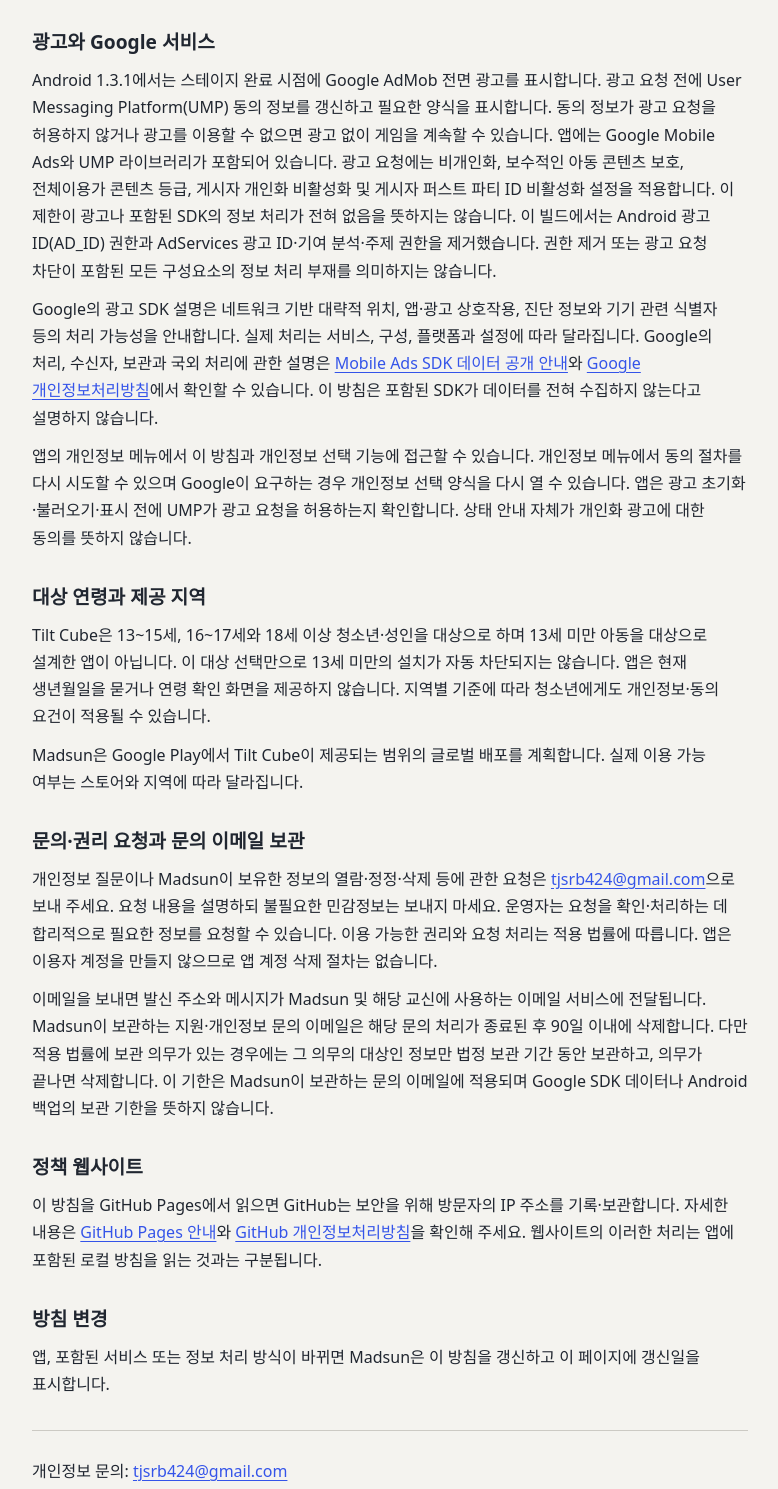
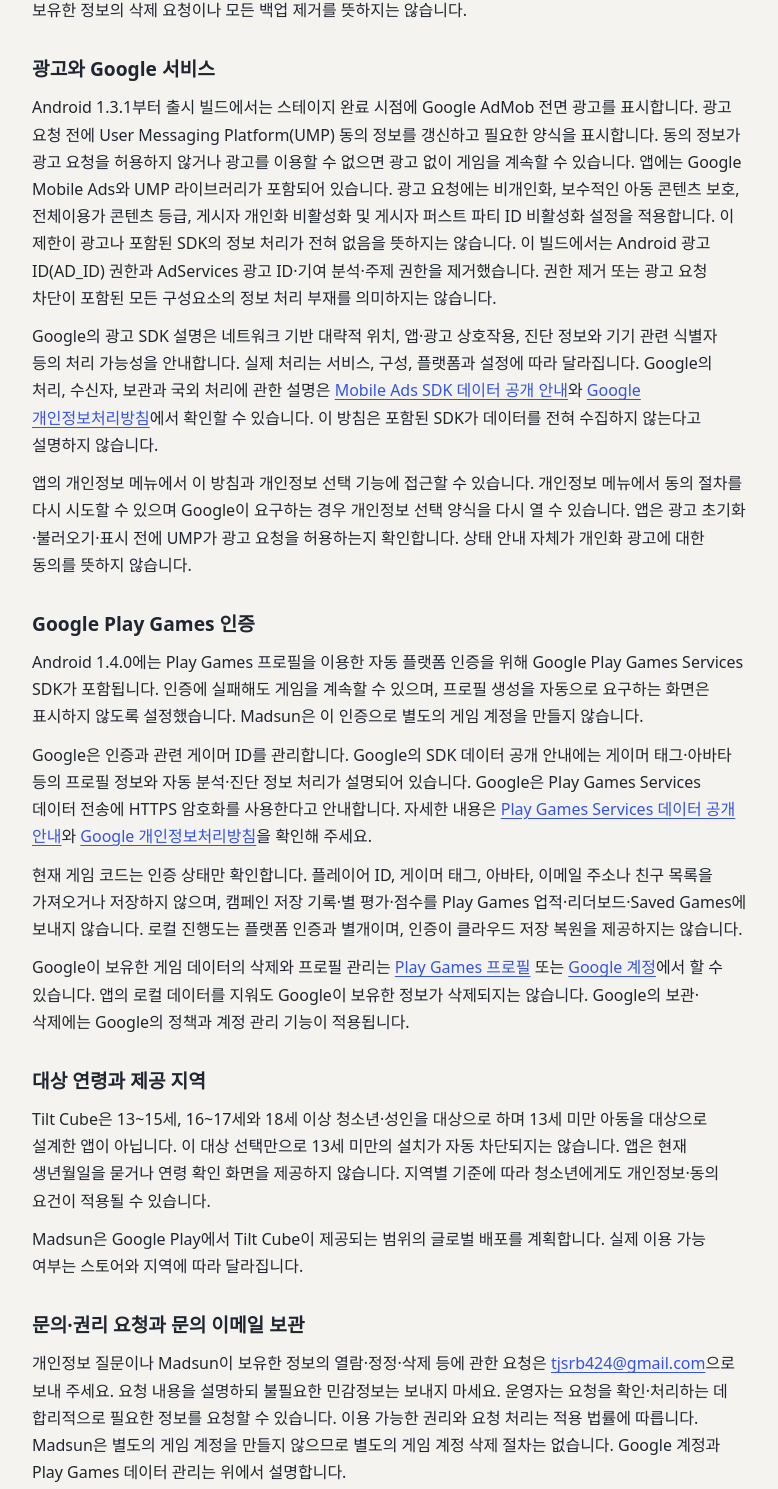
Before and after one commit to tjsrb424/madsun-privacy, a plain HTML site: page ko.html in a window 1280 px wide. Shown: the part 786-2275 px from the top of the page, without its empty margins (250-1028 px from the left). Drawn offline with Linux system fonts and the light colour scheme.

Commit message:
Update ko privacy policy for Play Games authentication

```diff
--- a/ko.html
+++ b/ko.html
@@ -25,22 +25,27 @@
 <main>
 <p class="eyebrow">Madsun · Tilt Cube</p>
 <h1>개인정보처리방침</h1>
-<p class="meta">시행일: 2026년 10월 27일<br>최종 갱신일: 2026년 11월 11일<br>앱: Tilt Cube · Android 패키지: <code>com.madsun.tiltpuzzle</code><br>운영자: 대한민국의 개인 개발 브랜드 Madsun<br>문의: <a href="mailto:tjsrb424@gmail.com">tjsrb424@gmail.com</a></p>
+<p class="meta">시행일: 2026년 10월 27일<br>최종 갱신일: 2026년 11월 17일<br>앱: Tilt Cube · Android 패키지: <code>com.madsun.tiltpuzzle</code><br>운영자: 대한민국의 개인 개발 브랜드 Madsun<br>문의: <a href="mailto:tjsrb424@gmail.com">tjsrb424@gmail.com</a></p>
 <section><h2>앱 소개</h2>
-<p>이 방침은 Tilt Cube의 정보 처리 방식을 설명합니다. 앱에는 계정 가입·로그인이 없으며 Madsun이 운영하는 온라인 게임 저장 서비스도 없습니다. 플레이 중 이름, 이메일 주소, 연락처, 사진 또는 마이크 녹음을 제출하도록 요구하지 않습니다. 포함된 제3자 서비스는 아래에서 별도로 설명합니다.</p></section>
+<p>이 방침은 Tilt Cube의 정보 처리 방식을 설명합니다. Madsun은 별도의 게임 계정 가입이나 온라인 게임 저장 서비스를 제공하지 않습니다. Android 1.4.0에는 아래에서 설명하는 Google Play Games 플랫폼 인증이 포함됩니다. 플레이 중 이름, 이메일 주소, 연락처, 사진 또는 마이크 녹음을 Madsun에 제출하도록 요구하지 않습니다. 포함된 제3자 서비스는 아래에서 별도로 설명합니다.</p></section>
 <section><h2>게임 진행·설정과 백업</h2>
 <p>앱은 진행 상황, 해금한 단계, 최고 회전 수와 언어 선호를 로컬에 저장합니다. 일부 진행·설정은 Android Preferences에도 로컬 사본으로 보관합니다. 표시 언어 선택에 앱·기기의 언어 선호를 사용하며, 이를 위해 자체 GPS 또는 IP 조회를 하지 않습니다.</p>
 <p>앱은 이 게임 저장 기록을 Madsun 서버에 업로드하지 않습니다. 운영체제, 기기 및 사용자 설정에 따라 앱 데이터가 Android 백업·복원이나 기기 전송에 포함될 수 있습니다. 로컬 저장이 데이터가 항상 한 기기에만 남는다는 보장은 아닙니다.</p>
 <p>게임 진행과 설정에는 정해진 만료 기간이 없습니다. 지우기, 덮어쓰기 또는 앱·Android 데이터 관리로 제거될 때까지 남을 수 있습니다. Android의 앱 데이터 관리 기능으로 로컬 데이터를 지울 수 있지만 백업 복원으로 다시 나타날 수 있습니다. 퍼즐 재시작은 모든 진행·설정을 삭제하는 기능이 아닙니다. 로컬 삭제가 Google이 보유한 정보의 삭제 요청이나 모든 백업 제거를 뜻하지는 않습니다.</p></section>
 <section><h2>광고와 Google 서비스</h2>
-<p>Android 1.3.1에서는 스테이지 완료 시점에 Google AdMob 전면 광고를 표시합니다. 광고 요청 전에 User Messaging Platform(UMP) 동의 정보를 갱신하고 필요한 양식을 표시합니다. 동의 정보가 광고 요청을 허용하지 않거나 광고를 이용할 수 없으면 광고 없이 게임을 계속할 수 있습니다. 앱에는 Google Mobile Ads와 UMP 라이브러리가 포함되어 있습니다. 광고 요청에는 비개인화, 보수적인 아동 콘텐츠 보호, 전체이용가 콘텐츠 등급, 게시자 개인화 비활성화 및 게시자 퍼스트 파티 ID 비활성화 설정을 적용합니다. 이 제한이 광고나 포함된 SDK의 정보 처리가 전혀 없음을 뜻하지는 않습니다. 이 빌드에서는 Android 광고 ID(AD_ID) 권한과 AdServices 광고 ID·기여 분석·주제 권한을 제거했습니다. 권한 제거 또는 광고 요청 차단이 포함된 모든 구성요소의 정보 처리 부재를 의미하지는 않습니다.</p>
+<p>Android 1.3.1부터 출시 빌드에서는 스테이지 완료 시점에 Google AdMob 전면 광고를 표시합니다. 광고 요청 전에 User Messaging Platform(UMP) 동의 정보를 갱신하고 필요한 양식을 표시합니다. 동의 정보가 광고 요청을 허용하지 않거나 광고를 이용할 수 없으면 광고 없이 게임을 계속할 수 있습니다. 앱에는 Google Mobile Ads와 UMP 라이브러리가 포함되어 있습니다. 광고 요청에는 비개인화, 보수적인 아동 콘텐츠 보호, 전체이용가 콘텐츠 등급, 게시자 개인화 비활성화 및 게시자 퍼스트 파티 ID 비활성화 설정을 적용합니다. 이 제한이 광고나 포함된 SDK의 정보 처리가 전혀 없음을 뜻하지는 않습니다. 이 빌드에서는 Android 광고 ID(AD_ID) 권한과 AdServices 광고 ID·기여 분석·주제 권한을 제거했습니다. 권한 제거 또는 광고 요청 차단이 포함된 모든 구성요소의 정보 처리 부재를 의미하지는 않습니다.</p>
 <p>Google의 광고 SDK 설명은 네트워크 기반 대략적 위치, 앱·광고 상호작용, 진단 정보와 기기 관련 식별자 등의 처리 가능성을 안내합니다. 실제 처리는 서비스, 구성, 플랫폼과 설정에 따라 달라집니다. Google의 처리, 수신자, 보관과 국외 처리에 관한 설명은 <a href="https://developers.google.com/admob/android/privacy/play-data-disclosure?hl=en">Mobile Ads SDK 데이터 공개 안내</a>와 <a href="https://policies.google.com/privacy?hl=ko">Google 개인정보처리방침</a>에서 확인할 수 있습니다. 이 방침은 포함된 SDK가 데이터를 전혀 수집하지 않는다고 설명하지 않습니다.</p>
 <p>앱의 개인정보 메뉴에서 이 방침과 개인정보 선택 기능에 접근할 수 있습니다. 개인정보 메뉴에서 동의 절차를 다시 시도할 수 있으며 Google이 요구하는 경우 개인정보 선택 양식을 다시 열 수 있습니다. 앱은 광고 초기화·불러오기·표시 전에 UMP가 광고 요청을 허용하는지 확인합니다. 상태 안내 자체가 개인화 광고에 대한 동의를 뜻하지 않습니다.</p></section>
+<section><h2>Google Play Games 인증</h2>
+<p>Android 1.4.0에는 Play Games 프로필을 이용한 자동 플랫폼 인증을 위해 Google Play Games Services SDK가 포함됩니다. 인증에 실패해도 게임을 계속할 수 있으며, 프로필 생성을 자동으로 요구하는 화면은 표시하지 않도록 설정했습니다. Madsun은 이 인증으로 별도의 게임 계정을 만들지 않습니다.</p>
+<p>Google은 인증과 관련 게이머 ID를 관리합니다. Google의 SDK 데이터 공개 안내에는 게이머 태그·아바타 등의 프로필 정보와 자동 분석·진단 정보 처리가 설명되어 있습니다. Google은 Play Games Services 데이터 전송에 HTTPS 암호화를 사용한다고 안내합니다. 자세한 내용은 <a href="https://developer.android.com/games/pgs/data-collection">Play Games Services 데이터 공개 안내</a>와 <a href="https://policies.google.com/privacy?hl=ko">Google 개인정보처리방침</a>을 확인해 주세요.</p>
+<p>현재 게임 코드는 인증 상태만 확인합니다. 플레이어 ID, 게이머 태그, 아바타, 이메일 주소나 친구 목록을 가져오거나 저장하지 않으며, 캠페인 저장 기록·별 평가·점수를 Play Games 업적·리더보드·Saved Games에 보내지 않습니다. 로컬 진행도는 플랫폼 인증과 별개이며, 인증이 클라우드 저장 복원을 제공하지는 않습니다.</p>
+<p>Google이 보유한 게임 데이터의 삭제와 프로필 관리는 <a href="https://play.google.com/games/profile">Play Games 프로필</a> 또는 <a href="https://myaccount.google.com/">Google 계정</a>에서 할 수 있습니다. 앱의 로컬 데이터를 지워도 Google이 보유한 정보가 삭제되지는 않습니다. Google의 보관·삭제에는 Google의 정책과 계정 관리 기능이 적용됩니다.</p></section>
 <section><h2>대상 연령과 제공 지역</h2>
 <p>Tilt Cube은 13~15세, 16~17세와 18세 이상 청소년·성인을 대상으로 하며 13세 미만 아동을 대상으로 설계한 앱이 아닙니다. 이 대상 선택만으로 13세 미만의 설치가 자동 차단되지는 않습니다. 앱은 현재 생년월일을 묻거나 연령 확인 화면을 제공하지 않습니다. 지역별 기준에 따라 청소년에게도 개인정보·동의 요건이 적용될 수 있습니다.</p>
 <p>Madsun은 Google Play에서 Tilt Cube이 제공되는 범위의 글로벌 배포를 계획합니다. 실제 이용 가능 여부는 스토어와 지역에 따라 달라집니다.</p></section>
 <section><h2>문의·권리 요청과 문의 이메일 보관</h2>
-<p>개인정보 질문이나 Madsun이 보유한 정보의 열람·정정·삭제 등에 관한 요청은 <a href="mailto:tjsrb424@gmail.com">tjsrb424@gmail.com</a>으로 보내 주세요. 요청 내용을 설명하되 불필요한 민감정보는 보내지 마세요. 운영자는 요청을 확인·처리하는 데 합리적으로 필요한 정보를 요청할 수 있습니다. 이용 가능한 권리와 요청 처리는 적용 법률에 따릅니다. 앱은 이용자 계정을 만들지 않으므로 앱 계정 삭제 절차는 없습니다.</p>
+<p>개인정보 질문이나 Madsun이 보유한 정보의 열람·정정·삭제 등에 관한 요청은 <a href="mailto:tjsrb424@gmail.com">tjsrb424@gmail.com</a>으로 보내 주세요. 요청 내용을 설명하되 불필요한 민감정보는 보내지 마세요. 운영자는 요청을 확인·처리하는 데 합리적으로 필요한 정보를 요청할 수 있습니다. 이용 가능한 권리와 요청 처리는 적용 법률에 따릅니다. Madsun은 별도의 게임 계정을 만들지 않으므로 별도의 게임 계정 삭제 절차는 없습니다. Google 계정과 Play Games 데이터 관리는 위에서 설명합니다.</p>
 <p>이메일을 보내면 발신 주소와 메시지가 Madsun 및 해당 교신에 사용하는 이메일 서비스에 전달됩니다. Madsun이 보관하는 지원·개인정보 문의 이메일은 해당 문의 처리가 종료된 후 90일 이내에 삭제합니다. 다만 적용 법률에 보관 의무가 있는 경우에는 그 의무의 대상인 정보만 법정 보관 기간 동안 보관하고, 의무가 끝나면 삭제합니다. 이 기한은 Madsun이 보관하는 문의 이메일에 적용되며 Google SDK 데이터나 Android 백업의 보관 기한을 뜻하지 않습니다.</p></section>
 <section><h2>정책 웹사이트</h2>
 <p>이 방침을 GitHub Pages에서 읽으면 GitHub는 보안을 위해 방문자의 IP 주소를 기록·보관합니다. 자세한 내용은 <a href="https://docs.github.com/en/pages/getting-started-with-github-pages/what-is-github-pages">GitHub Pages 안내</a>와 <a href="https://docs.github.com/en/site-policy/privacy-policies/github-general-privacy-statement">GitHub 개인정보처리방침</a>을 확인해 주세요. 웹사이트의 이러한 처리는 앱에 포함된 로컬 방침을 읽는 것과는 구분됩니다.</p></section>
```
